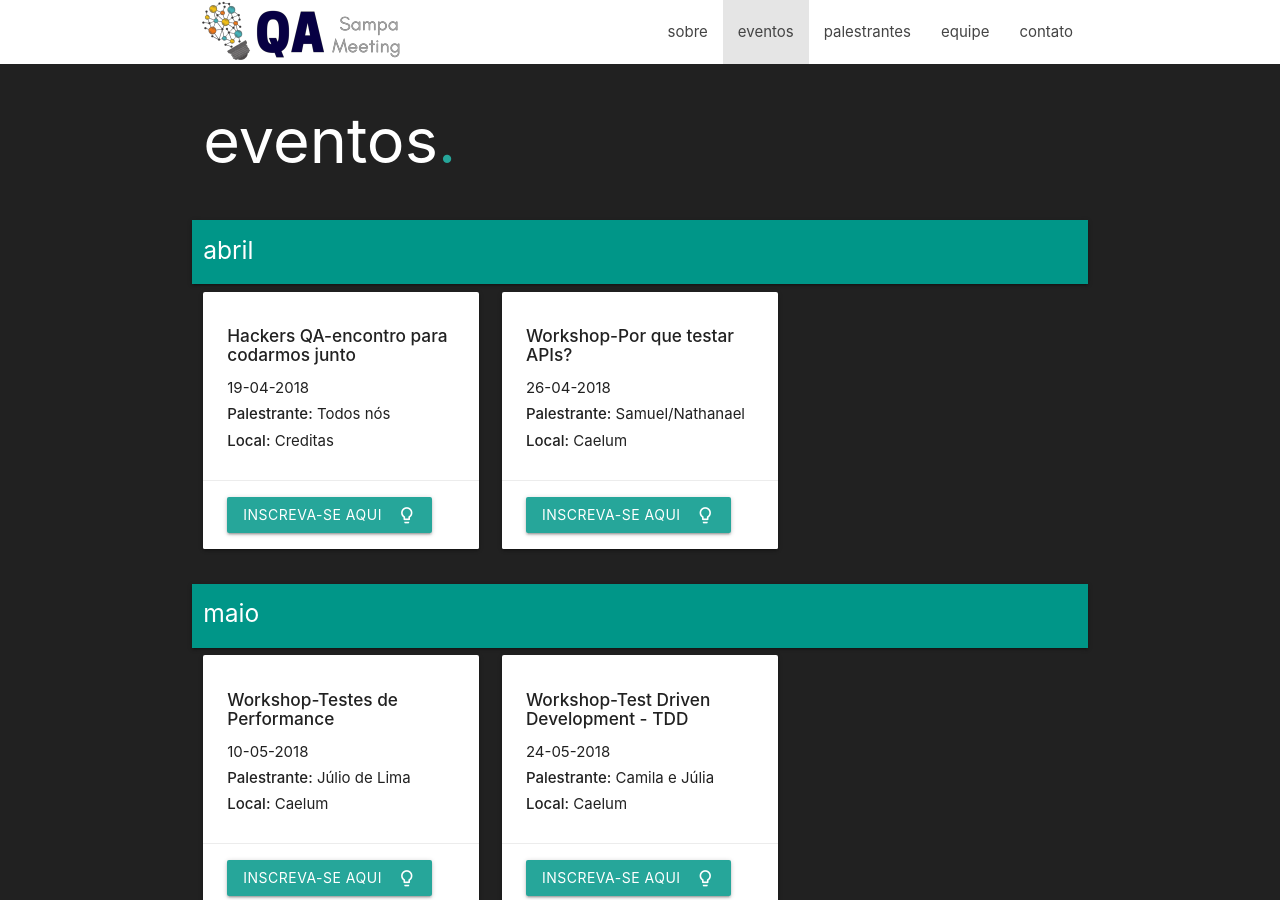
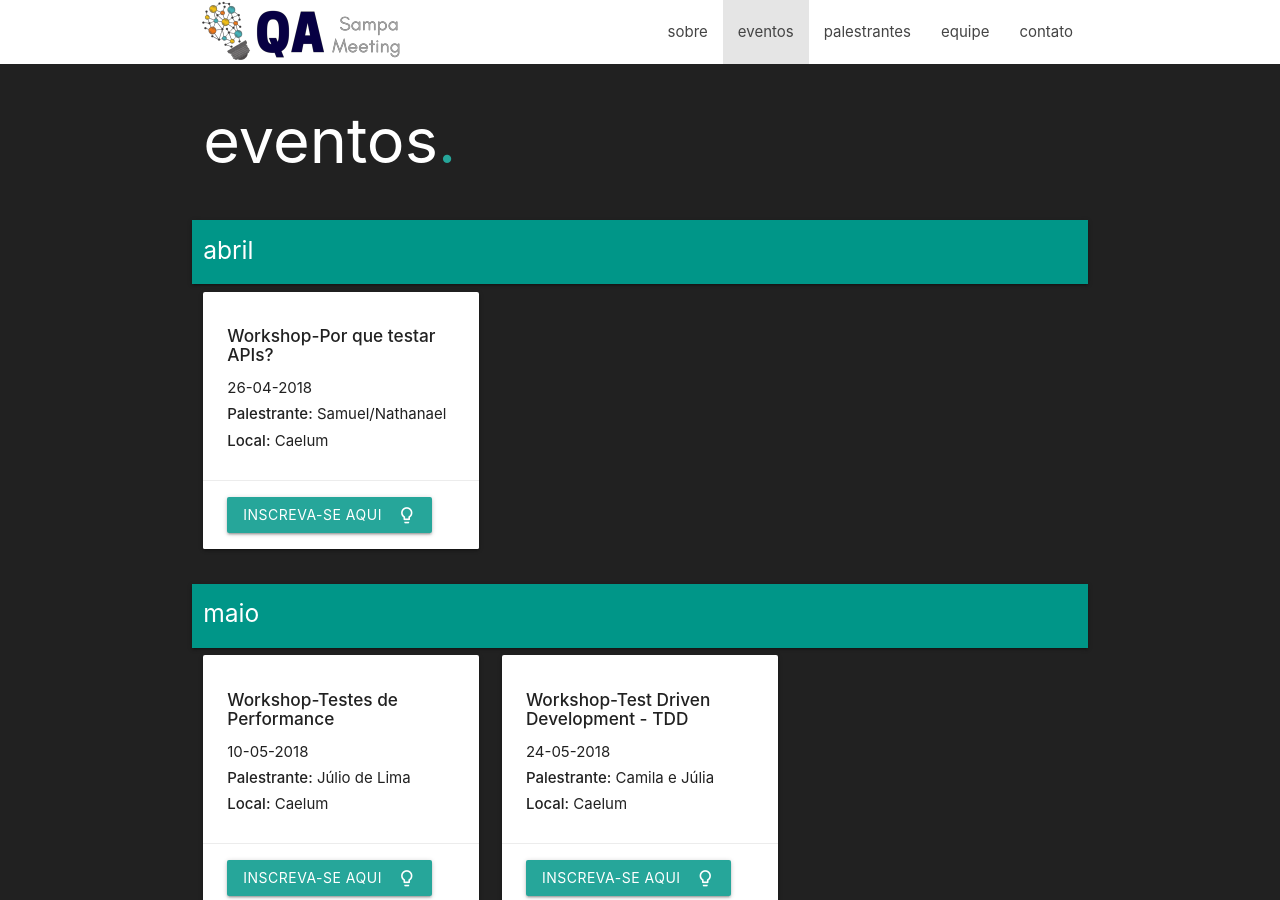
Before and after one commit to qasampameeting/qasampameeting.github.io, a Jekyll site: the page built from events.md, in a window 1280 px wide and 900 px high. Built offline with Jekyll 4.4.1, drawn with Linux system fonts in a browser that asks for light colours; nearby versions of some CDN libraries.

Commit message:
events change

```diff
--- a/_config.yml
+++ b/_config.yml
@@ -23,12 +23,6 @@ navigation:
 # EVENTS
 events:
   abril:
-    - date: 19-04-2018
-      title: Hackers QA-encontro para codarmos junto
-      name:  Todos nós
-      local: Creditas
-      link: https://www.eventbrite.com.br/e/hackers-qa-inscricoes-a-partir-do-dia-14-04-as-23h-registration-44512733785
-
     - date: 26-04-2018
       title: Workshop-Por que testar APIs?
       name: Samuel/Nathanael
@@ -71,7 +65,6 @@ events:
 
 # SPEAKERS
 speakers:
-
   - name: Nathanael Araújo
     image: nathanael-araujo.jpg
     link: https://www.linkedin.com/in/nathanaelaraujo
@@ -185,8 +178,6 @@ team:
     link: https://www.linkedin.com/in/rodrigomatola/
     link_text: linkedin/rodrigo-matola
 
-
-
 # SOCIAL MEDIA
 social:
   meetup: https://www.meetup.com/pt-BR/qasampameeting
```
